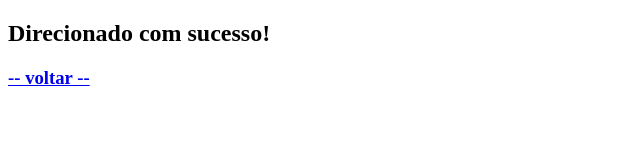
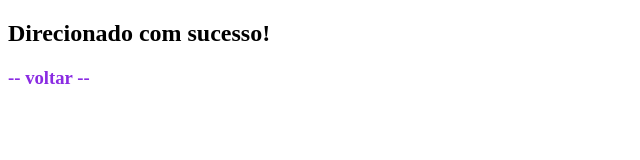
Before and after one commit to Fillipis/web1, a plain HTML site: page direct.html in a window 1280 px wide. Shown: the full height of the page, 0-640 px from the left. Drawn offline with Linux system fonts and the light colour scheme.

Commit message:
commit antes de utilizar gitflow hotfix

```diff
--- a/direct.html
+++ b/direct.html
@@ -5,9 +5,16 @@
         <meta charset="utf-8" />
     </head>
     <body>
+        <style>
+            a {
+                text-decoration: none;
+                cursor: pointer;
+                color: blueviolet;
+            }
+        </style>
         <header>
             <h2>Direcionado com sucesso!</h2>
-            <h3><a href="./index.html" target="_blank">--  voltar -- </a></h3>
+            <h3><a href="./index.html">--  voltar -- </a></h3>
         </header>
     </body>
 </html>
```
Also changed, not shown: index.html (+1 -1 lines).
